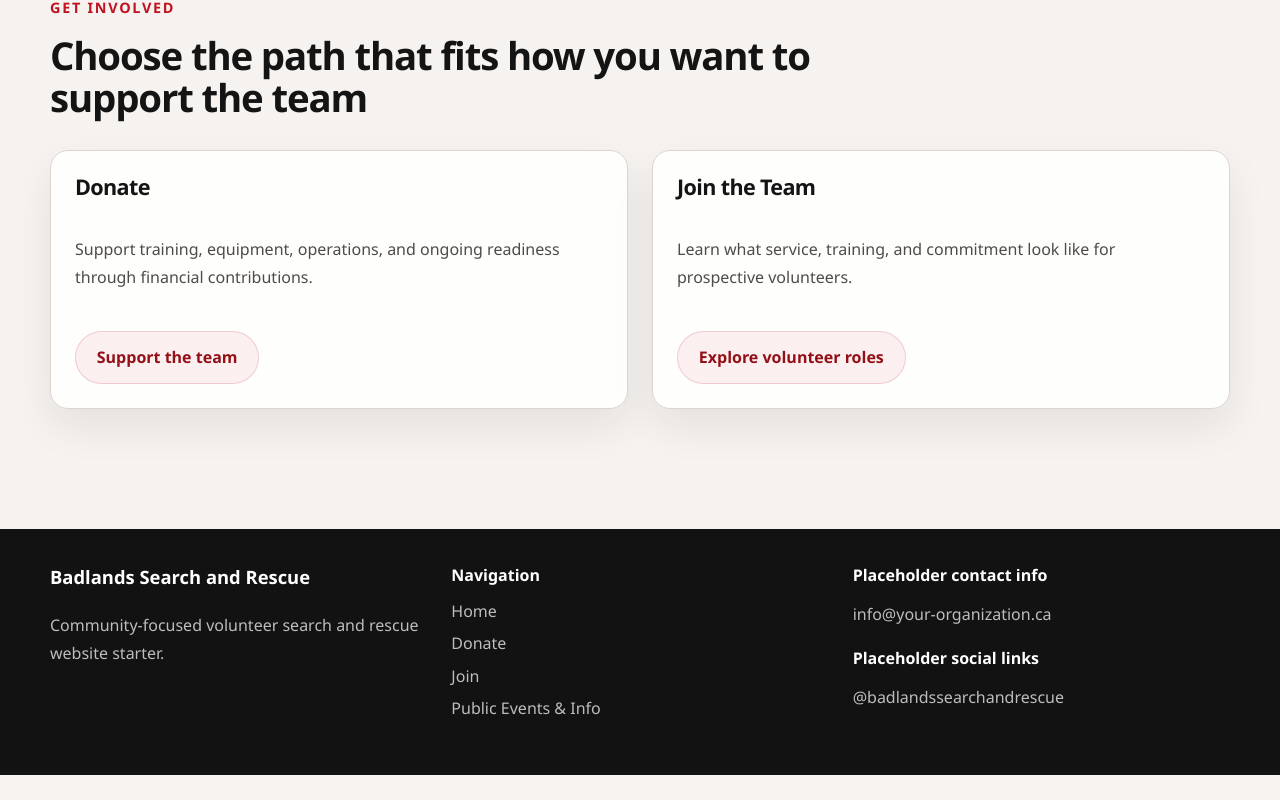
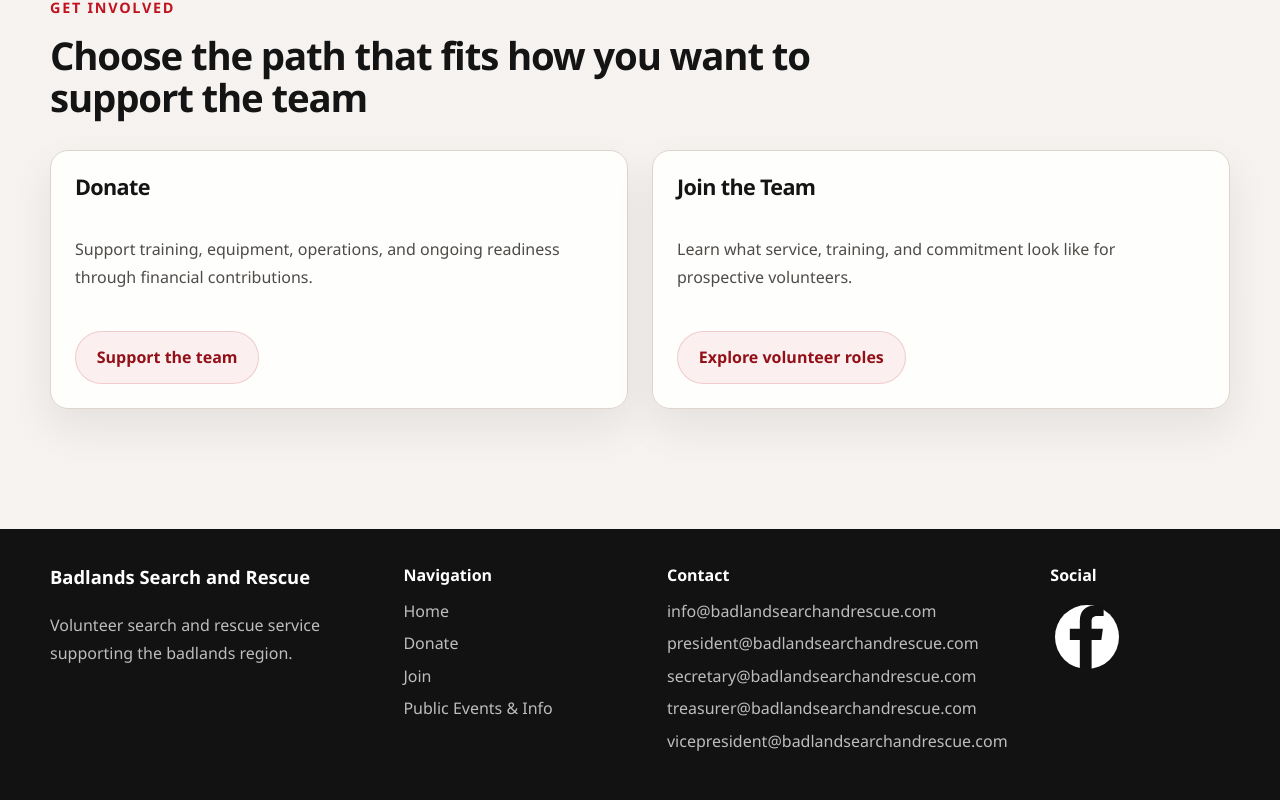
Before and after one commit to BSARalberta/BSAR_Website, a React (Vite) app: page / in a window 1280 px wide. Shown: the part 1783-2583 px from the top of the page. Before the commit the page ends 2558 px from the top, so only its background shows below. Built offline with nearby package versions, Linux system fonts and the light colour scheme; no server answers.

Commit message:
Adjusted: Hero image for public events and info page.

```diff
--- a/src/components/Footer.jsx
+++ b/src/components/Footer.jsx
@@ -7,9 +7,7 @@ function Footer() {
       <div className="container footer-grid">
         <div>
           <p className="footer-title">{footerContent.organization}</p>
-          <p className="footer-copy">
-            Community-focused volunteer search and rescue website starter.
-          </p>
+          <p className="footer-copy">{footerContent.description}</p>
         </div>
 
         <div>
@@ -29,10 +27,39 @@ function Footer() {
         </div>
 
         <div>
-          <p className="footer-heading">{footerContent.contactLabel}</p>
-          <p className="footer-copy">{footerContent.contactValue}</p>
-          <p className="footer-heading">{footerContent.socialLabel}</p>
-          <p className="footer-copy">{footerContent.socialValue}</p>
+          <p className="footer-heading">Contact</p>
+          <div className="footer-links">
+            {footerContent.contactEmails.map((email) => (
+              <a key={email} className="footer-link" href={`mailto:${email}`}>
+                {email}
+              </a>
+            ))}
+          </div>
+        </div>
+
+        <div>
+          <p className="footer-heading">Social</p>
+          <a
+            className="footer-social-link"
+            href={footerContent.facebook.href}
+            target="_blank"
+            rel="noreferrer"
+            aria-label={footerContent.facebook.label}
+          >
+            <svg
+              aria-hidden="true"
+              className="footer-social-icon"
+              viewBox="0 0 250 250"
+              role="img"
+            >
+              <circle cx="125" cy="125" r="125" fill="#ffffff" />
+              <path
+                d="M143 250V137h38l6-44h-44V65c0-13 4-22 23-22h24V4c-4-1-18-2-35-2-35 0-58 21-58 60v31H58v44h39v113z"
+                fill="#111111"
+              />
+            </svg>
+            <span className="sr-only">{footerContent.facebook.label}</span>
+          </a>
         </div>
       </div>
     </footer>
--- a/src/components/Header.jsx
+++ b/src/components/Header.jsx
@@ -18,7 +18,9 @@ function Header() {
           />
           <span className="brand-text">
             <span className="brand-name">Badlands Search and Rescue</span>
-            <span className="brand-tag">Volunteer organization website</span>
+            <a className="brand-tag" href="tel:+18552997738">
+              Tasking Agencies Only: +1-855-299-7738
+            </a>
           </span>
         </NavLink>
 
--- a/src/content/siteContent.js
+++ b/src/content/siteContent.js
@@ -7,10 +7,18 @@ export const navigation = [
 
 export const footerContent = {
   organization: 'Badlands Search and Rescue',
-  contactLabel: 'Placeholder contact info',
-  contactValue: 'info@your-organization.ca',
-  socialLabel: 'Placeholder social links',
-  socialValue: '@badlandssearchandrescue',
+  description: 'Volunteer search and rescue service supporting the badlands region.',
+  contactEmails: [
+    'info@badlandsearchandrescue.com',
+    'president@badlandsearchandrescue.com',
+    'secretary@badlandsearchandrescue.com',
+    'treasurer@badlandsearchandrescue.com',
+    'vicepresident@badlandsearchandrescue.com',
+  ],
+  facebook: {
+    label: 'Facebook',
+    href: 'https://www.facebook.com/badlandsar/',
+  },
 }
 
 export const homeContent = {
--- a/src/styles.css
+++ b/src/styles.css
@@ -165,8 +165,10 @@ ul {
 }
 
 .brand-tag {
-  color: var(--color-text-muted);
-  font-size: 0.92rem;
+  color: var(--color-primary);
+  font-size: 1.05rem;
+  font-weight: 700;
+  line-height: 1.2;
 }
 
 .menu-toggle {
@@ -905,7 +907,7 @@ ul {
 
 .footer-grid {
   display: grid;
-  grid-template-columns: repeat(3, minmax(0, 1fr));
+  grid-template-columns: 1.1fr 0.8fr 1.2fr 0.6fr;
   gap: 1.5rem;
 }
 
@@ -937,6 +939,28 @@ ul {
 .footer-link:hover,
 .footer-link:focus-visible {
   color: #fff;
+}
+
+.footer-social-link {
+  display: inline-flex;
+  align-items: center;
+  justify-content: center;
+  width: 74px;
+  height: 74px;
+  border-radius: 999px;
+  transition: transform 180ms ease, opacity 180ms ease;
+}
+
+.footer-social-link:hover,
+.footer-social-link:focus-visible {
+  transform: translateY(-1px);
+  opacity: 1;
+}
+
+.footer-social-icon {
+  width: 64px;
+  height: 64px;
+  display: block;
 }
 
 a:focus-visible,
```
